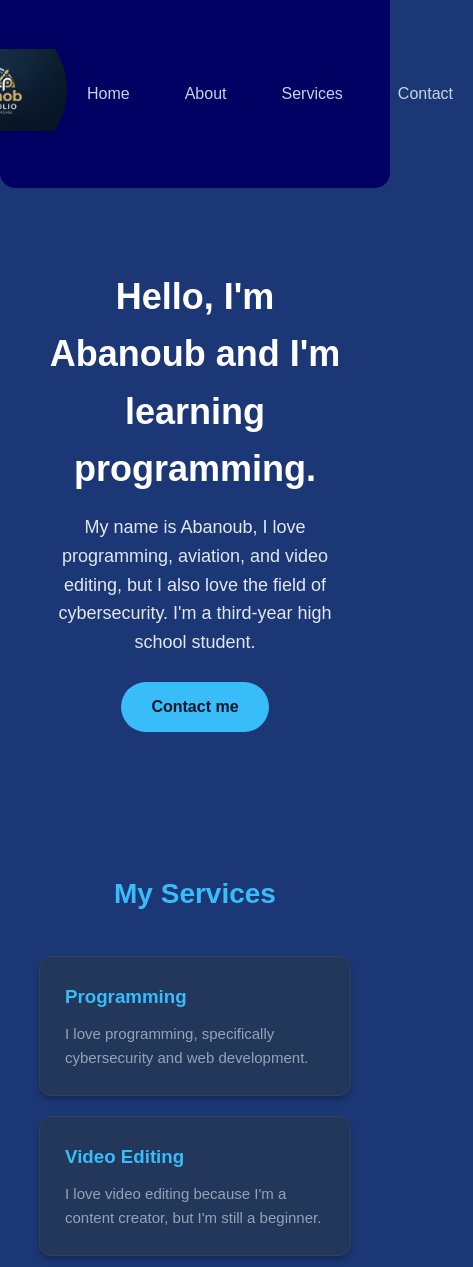
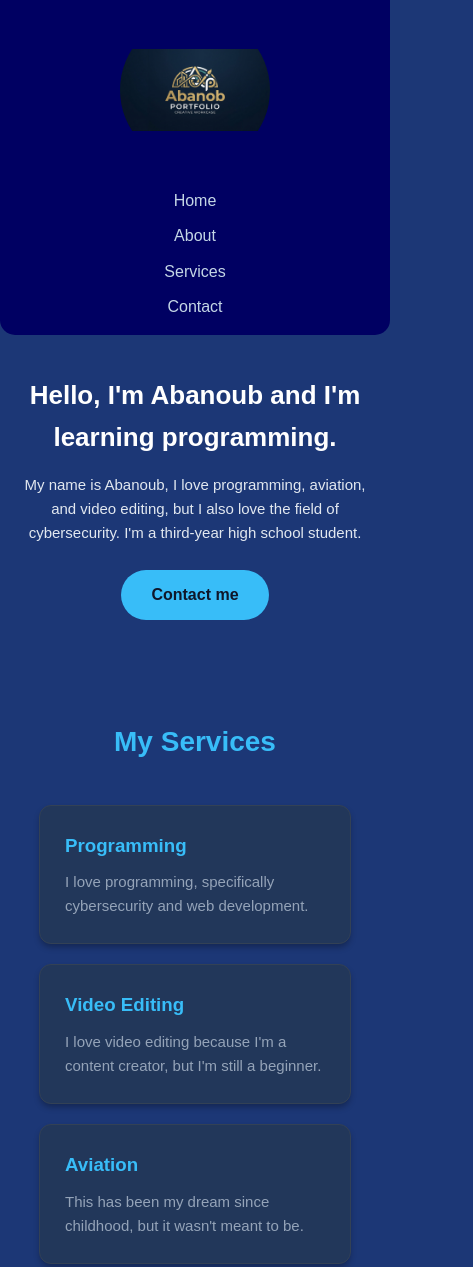
Before and after one commit to codinghubdev29-art/portfolio, a plain HTML site: page index.html in a window 390 px wide. Shown: the top 1267 px of the page, 473 px wide, since content can reach past the window. Drawn offline with Linux system fonts and the light colour scheme.

Commit message:
Update style.css

```diff
--- a/style.css
+++ b/style.css
@@ -137,3 +137,39 @@ nav ul li a{
 nav ul li a:hover{
     background-color: #2e538c;
 }
+
+@media (max-width: 768px) {
+    header {
+        flex-direction: column;
+        gap: 15px;
+        padding: 15px;
+        text-align: center;
+    }
+
+    nav ul {
+        flex-direction: column;
+        gap: 10px;
+    }
+
+    main {
+        padding: 40px 20px;
+    }
+
+    main h1 {
+        font-size: 26px;
+    }
+
+    main p {
+        font-size: 15px;
+    }
+
+    .Services-container {
+        flex-direction: column;
+        align-items: center;
+    }
+
+    .Service-card {
+        width: 100%;
+        max-width: 100%;
+    }
+}
```
